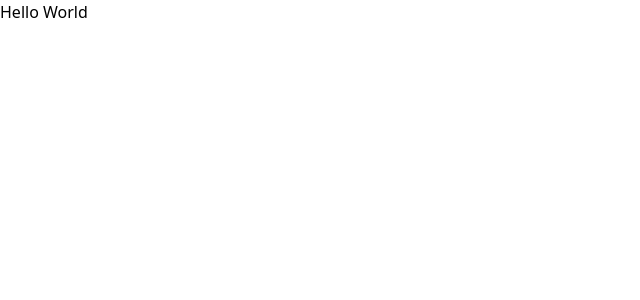
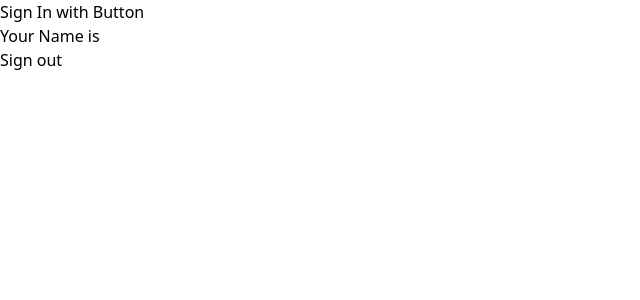
Before and after one commit to Greatseun02/has-my-gf, a React (Vite) app: page / in a window 1280 px wide. Shown: the top 300 px of the page, without its empty margins (0-640 px from the left). Built offline with nearby package versions, Linux system fonts and the light colour scheme.

Commit message:
initialize firebase

```diff
--- a/src/App.jsx
+++ b/src/App.jsx
@@ -1,29 +1,17 @@
-// Import the functions you need from the SDKs you need
-import { initializeApp } from "firebase/app";
-// TODO: Add SDKs for Firebase products that you want to use
-// https://firebase.google.com/docs/web/setup#available-libraries
-
-// Your web app's Firebase configuration
-const firebaseConfig = {
-  apiKey: "AIzaSyChv7QLXHI_N8hy4Ea27KDRsHhZIhxOaxQ",
-  authDomain: "my-gf-c5188.firebaseapp.com",
-  projectId: "my-gf-c5188",
-  storageBucket: "my-gf-c5188.appspot.com",
-  messagingSenderId: "1035883337851",
-  appId: "1:1035883337851:web:91d4444f0769f06befeade"
-};
-
-// Initialize Firebase
-const app = initializeApp(firebaseConfig);
-
+import { handleSignOut, handleGoogleSignIn } from "./firebase/firebase-auth"
 
 function App() {
-
   return (
     <div className="text-xl font-bold">
-      Hello World
+      <div className="not-signed-in">
+        <button onClick={handleGoogleSignIn} className="border-2 p-4 bg-purple-500 text-white">Sign In with Button</button>
+      </div>
+      <div className="signed-in">
+        <h1>Your Name is</h1>
+        <button onClick={handleSignOut} className="border-2 p-4 bg-purple-500 text-white">Sign out</button>
+      </div>
     </div>
   )
 }
 
-export default App
+export default App;
--- /dev/null
+++ b/src/firebase/firebase-auth.js
@@ -0,0 +1,31 @@
+import { auth } from "./firebase-init";
+import { signInWithPopup, signOut } from "firebase/auth";
+
+import { GoogleAuthProvider } from "firebase/auth";
+
+const provider = new GoogleAuthProvider();
+
+export function handleGoogleSignIn(){
+    signInWithPopup(auth, provider) .then((result) => {
+        // This gives you a Google Access Token. You can use it to access the Google API.
+        const credential = GoogleAuthProvider.credentialFromResult(result);
+        const token = credential.accessToken;
+        // The signed-in user info.
+        const user = result.user;
+        // IdP data available using getAdditionalUserInfo(result)
+        // ...
+      }).catch((error) => {
+        // Handle Errors here.
+        const errorCode = error.code;
+        const errorMessage = error.message;
+        // The email of the user's account used.
+        const email = error.customData.email;
+        // The AuthCredential type that was used.
+        const credential = GoogleAuthProvider.credentialFromError(error);
+        // ...
+    })
+}
+
+export function handleSignOut(){
+    signOut(auth);
+}
--- /dev/null
+++ b/src/firebase/firebase-init.js
@@ -0,0 +1,24 @@
+// Import the functions you need from the SDKs you need
+import { initializeApp } from "firebase/app";
+// TODO: Add SDKs for Firebase products that you want to use
+// https://firebase.google.com/docs/web/setup#available-libraries
+
+import { getAuth } from "firebase/auth";
+
+
+// Your web app's Firebase configuration
+const firebaseConfig = {
+  apiKey: "AIzaSyChv7QLXHI_N8hy4Ea27KDRsHhZIhxOaxQ",
+  authDomain: "my-gf-c5188.firebaseapp.com",
+  projectId: "my-gf-c5188",
+  storageBucket: "my-gf-c5188.appspot.com",
+  messagingSenderId: "1035883337851",
+  appId: "1:1035883337851:web:91d4444f0769f06befeade"
+};
+
+// Initialize Firebase
+const app = initializeApp(firebaseConfig);
+
+
+export const auth = getAuth(app);
+export default app;
```
